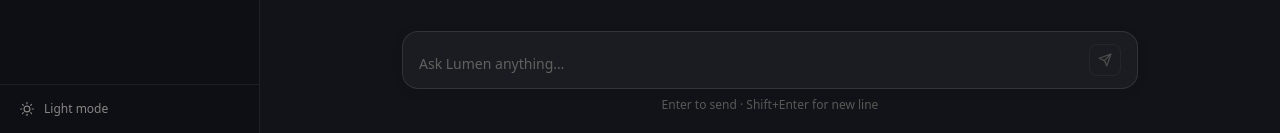
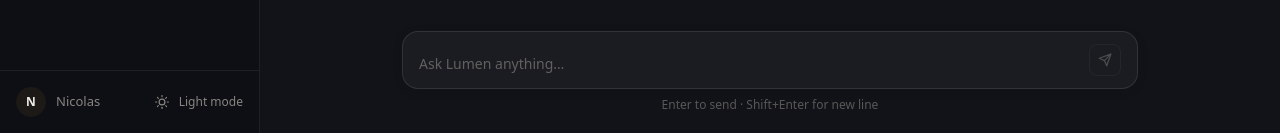
Before and after one commit to nickmabz/lumen, a Next.js app in the folder lumen/: page / in a window 1280 px wide. Shown: the part 667-800 px from the top of the page. Built offline with nearby package versions, Linux system fonts and the light colour scheme.

Commit message:
fix: markdown tables rendering

```diff
--- a/lumen/components/ChatMessage.tsx
+++ b/lumen/components/ChatMessage.tsx
@@ -1,6 +1,7 @@
 "use client";
 
 import ReactMarkdown from "react-markdown";
+import remarkGfm from "remark-gfm";
 import { LumenLogo } from "./LumenLogo";
 import { CodeBlock } from "./CodeBlock";
 
@@ -55,6 +56,7 @@
         ) : (
           <div className="prose-chat">
             <ReactMarkdown
+              remarkPlugins={[remarkGfm]}
               components={{
                 // Block code: handled via pre wrapper
                 pre({ children }) {
--- a/lumen/components/Sidebar.tsx
+++ b/lumen/components/Sidebar.tsx
@@ -83,9 +83,28 @@
 
       {/* Bottom */}
       <div
-        className="px-5 py-4 flex-shrink-0"
+        className="px-4 py-4 flex items-center justify-between flex-shrink-0"
         style={{ borderTop: "1px solid var(--border)" }}
       >
+        <div className="flex items-center gap-2.5">
+          <div
+            className="flex items-center justify-center rounded-full flex-shrink-0"
+            style={{
+              width: 30,
+              height: 30,
+              background: "#1c1917",
+              color: "#f0ede8",
+              fontSize: 12,
+              fontWeight: 600,
+              letterSpacing: "0.02em",
+            }}
+          >
+            N
+          </div>
+          <span style={{ fontSize: 13, color: "var(--text-secondary)" }}>
+            Nicolas
+          </span>
+        </div>
         <ThemeToggle />
       </div>
     </div>
--- a/lumen/package.json
+++ b/lumen/package.json
@@ -14,7 +14,8 @@
     "react": "19.2.4",
     "react-dom": "19.2.4",
     "react-markdown": "^10.1.0",
-    "react-syntax-highlighter": "^16.1.1"
+    "react-syntax-highlighter": "^16.1.1",
+    "remark-gfm": "^4.0.1"
   },
   "devDependencies": {
     "@tailwindcss/postcss": "^4",
```
Also changed, not shown: lumen/.claude/settings.local.json (added), 1 other file (tests, documents, lock files or other folders).
